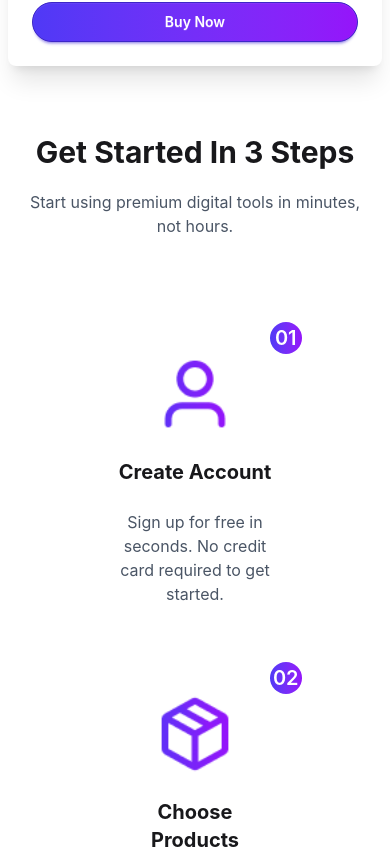
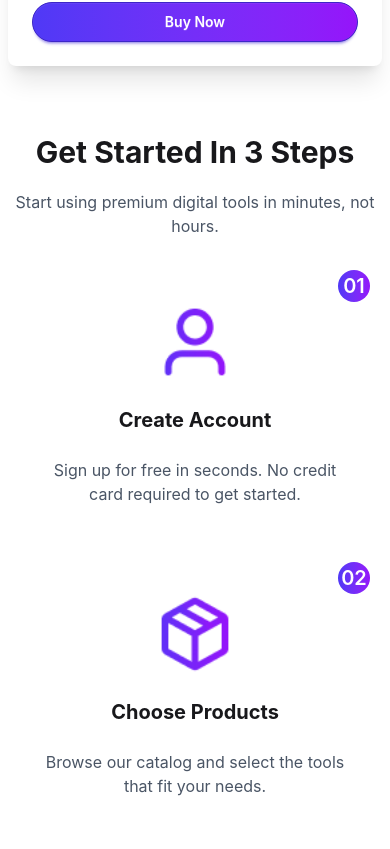
Before and after one commit to ProgramingWithArifin/digitools, a React (Vite) app: page / in a window 390 px wide. Shown: the part 4656-5505 px from the top of the page. Built offline with nearby package versions, Linux system fonts and the light colour scheme.

Commit message:
responsive done

```diff
--- a/src/components/Pricing.jsx
+++ b/src/components/Pricing.jsx
@@ -7,7 +7,7 @@ const Pricing = () => {
                 Simple, Transparent Pricing
             </h2>
             <p className='text-center'>Choose the plan that fits your needs. Upgrade or downgrade anytime.</p>
-            <div className='grid grid-cols-1 lg:grid-cols-3 gap-4'>
+            <div className='grid grid-cols-1 lg:grid-cols-3 gap-4 space-y-5'>
 
                 <div className="card bg-[#F9FAFC] border border-[#F2F2F2] p-8 shadow-sm space-y-6">
                     <div>
--- a/src/components/Steps.jsx
+++ b/src/components/Steps.jsx
@@ -4,13 +4,13 @@ import Package from '../assets/package.png'
 import Rocket from '../assets/rocket.png'
 const Steps = () => {
     return (
-        <div className='w-11/12 mx-auto my-10 space-y-5'>
+        <div className='sm:w-11/12 mx-auto my-10 space-y-5'>
             <h2 className='text-3xl lg:text-4xl font-bold text-center mt-15'>
                 Get Started In 3 Steps
             </h2>
             <p className='text-center text-gray-600'>Start using premium digital tools in minutes, not hours. </p>
 
-            <div className='card-section grid grid-cols-1 md:grid-cols-2  lg:grid-cols-3 gap-4 p-15'>
+            <div className='card-section grid grid-cols-1 md:grid-cols-2  lg:grid-cols-3 gap-4 p-2 sm:p-15'>
 
 
                 <div className=" relative flex flex-col gap-6 p-9 text-center">
--- a/src/components/Workflow.jsx
+++ b/src/components/Workflow.jsx
@@ -6,7 +6,7 @@ const Workflow = () => {
             <h2 className='text-3xl lg:text-4xl text-white font-bold'> Ready to Transform Your Workflow?</h2>
             <p className='max-w-150 text-white mx-auto'>Join thousands of professionals who are already using Digitools to work smarter.
                 Start your free trial today.</p>
-            <div className="btn-area flex justify-center gap-2">
+            <div className="btn-area flex justify-center gap-2 flex-col sm:flex-row">
                 <button className='p-5 text-primary btn rounded-3xl text-lg'>Explore Products</button>
                 <button className='p-5 btn text-white border-2 outline-white bg-[#7C3AED] border-white rounded-3xl text-lg'>View Pricing</button>
             </div>
```
